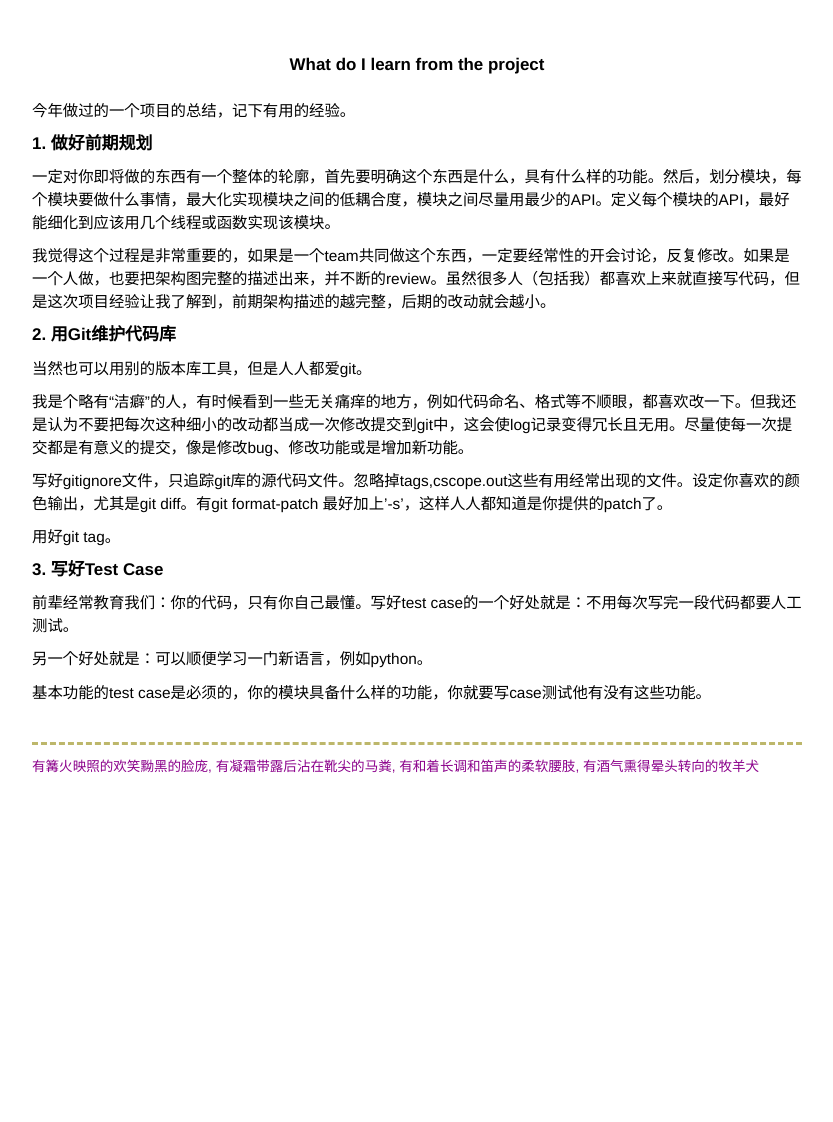
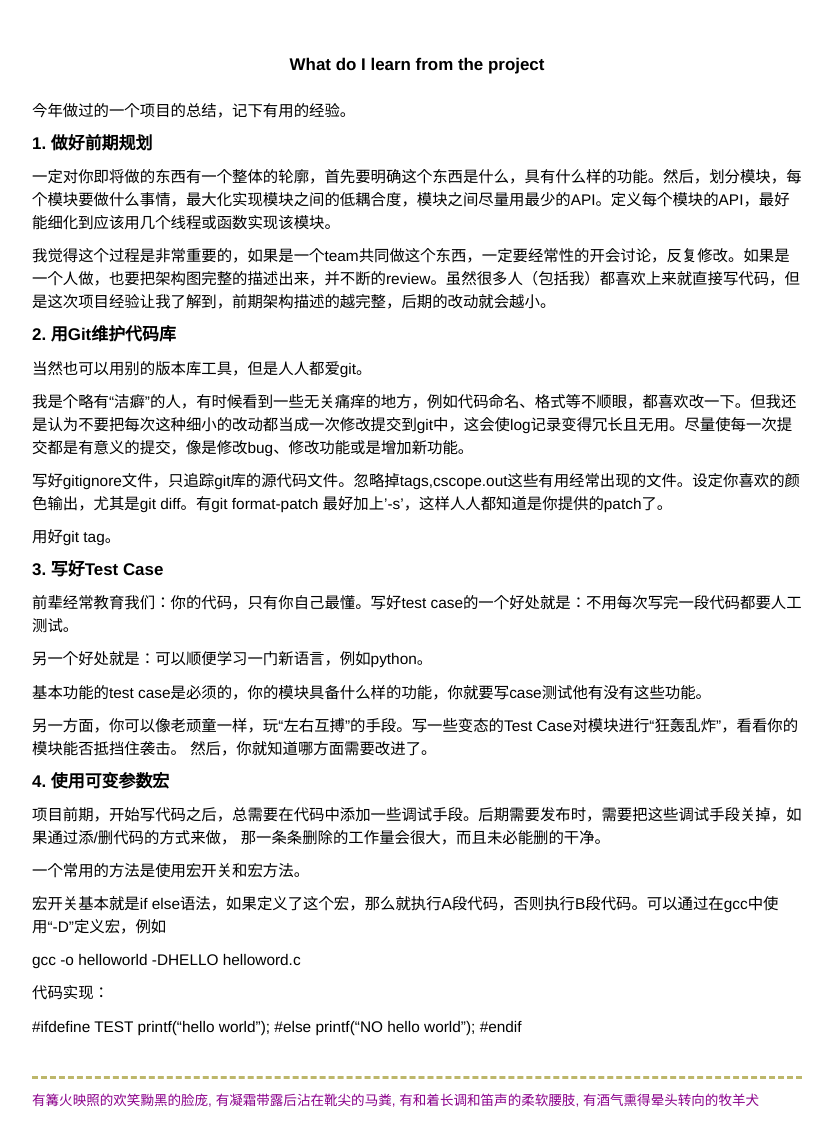
Before and after one commit to byrlx/byrlx.github.io, a Jekyll site: the page built from _posts/2013-11-21-What-do-I-learn-from-the-project.md, in a window 1280 px wide. Shown: the whole page, without its empty margins (223-1056 px from the left). Built offline with Jekyll 4.4.1, drawn with Linux system fonts in a browser that asks for light colours; Markdown is read by kramdown in place of the engine named in the settings; before the commit the page ends 953 px from its top, so only the background shows below that.

Commit message:
Update 2013-11-21-What-do-I-learn-from-the-project.md

```diff
--- a/_posts/2013-11-21-What-do-I-learn-from-the-project.md
+++ b/_posts/2013-11-21-What-do-I-learn-from-the-project.md
@@ -31,3 +31,25 @@ title: What do I learn from the project
 另一个好处就是：可以顺便学习一门新语言，例如python。
 
 基本功能的test case是必须的，你的模块具备什么样的功能，你就要写case测试他有没有这些功能。
+
+另一方面，你可以像老顽童一样，玩“左右互搏”的手段。写一些变态的Test Case对模块进行“狂轰乱炸”，看看你的模块能否抵挡住袭击。
+然后，你就知道哪方面需要改进了。
+
+#### 4. 使用可变参数宏
+
+项目前期，开始写代码之后，总需要在代码中添加一些调试手段。后期需要发布时，需要把这些调试手段关掉，如果通过添/删代码的方式来做，
+那一条条删除的工作量会很大，而且未必能删的干净。
+
+一个常用的方法是使用宏开关和宏方法。
+
+宏开关基本就是if else语法，如果定义了这个宏，那么就执行A段代码，否则执行B段代码。可以通过在gcc中使用“-D”定义宏，例如
+
+  gcc -o helloworld -DHELLO helloword.c
+
+  代码实现：
+
+  #ifdefine TEST
+    printf("hello world");
+  #else
+    printf("NO hello world");
+  #endif
```
